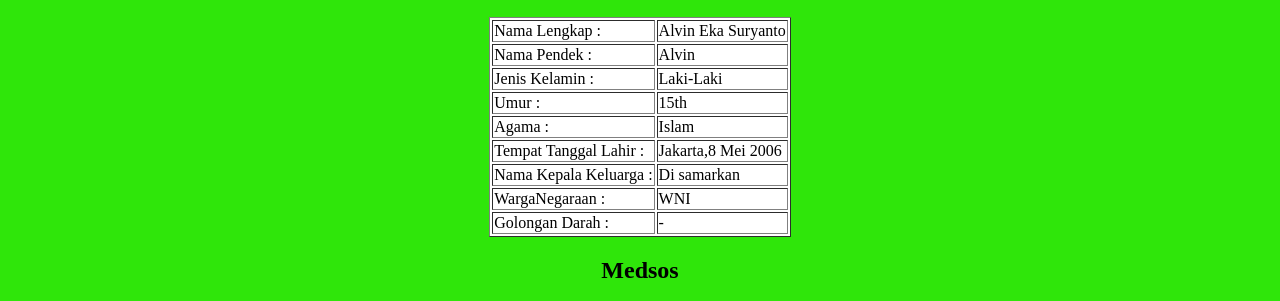
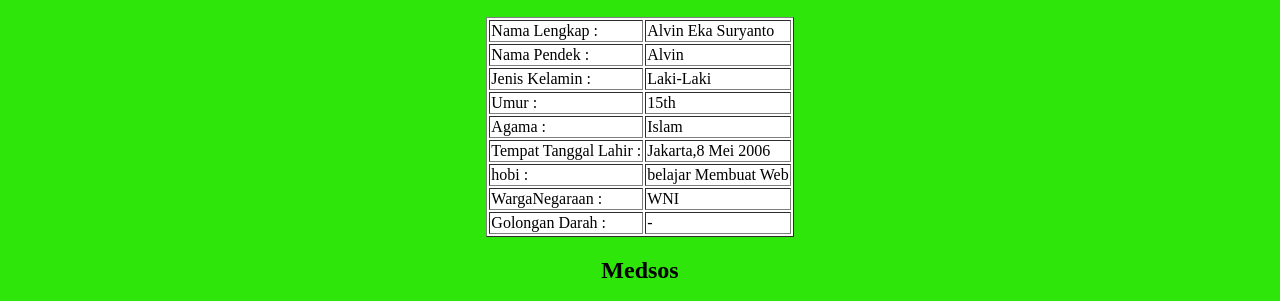
Before and after one commit to Alvineka779/Alvineka.github.io, a plain HTML site: page index.html in a window 1280 px wide. Shown: the part 462-763 px from the top of the page. Drawn offline with Linux system fonts and the light colour scheme.

Commit message:
Update index.html

```diff
--- a/index.html
+++ b/index.html
@@ -74,8 +74,8 @@
             <td>Jakarta,8 Mei 2006</td>
         </tr>
         <tr  align="left">
-            <td>Nama Kepala Keluarga :</td>
-            <td>Di samarkan</td>
+            <td>hobi :</td>
+            <td>belajar Membuat Web</td>
         </tr>
         <tr  align="left">
             <td>WargaNegaraan :</td>
```
